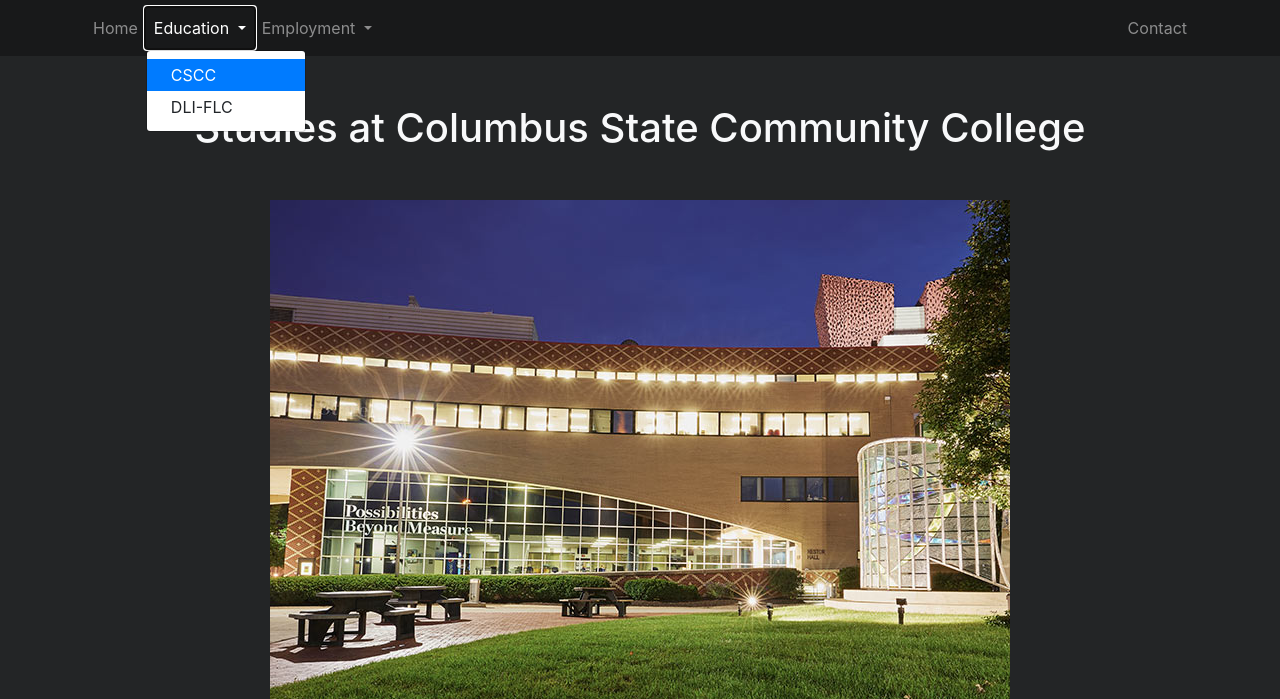
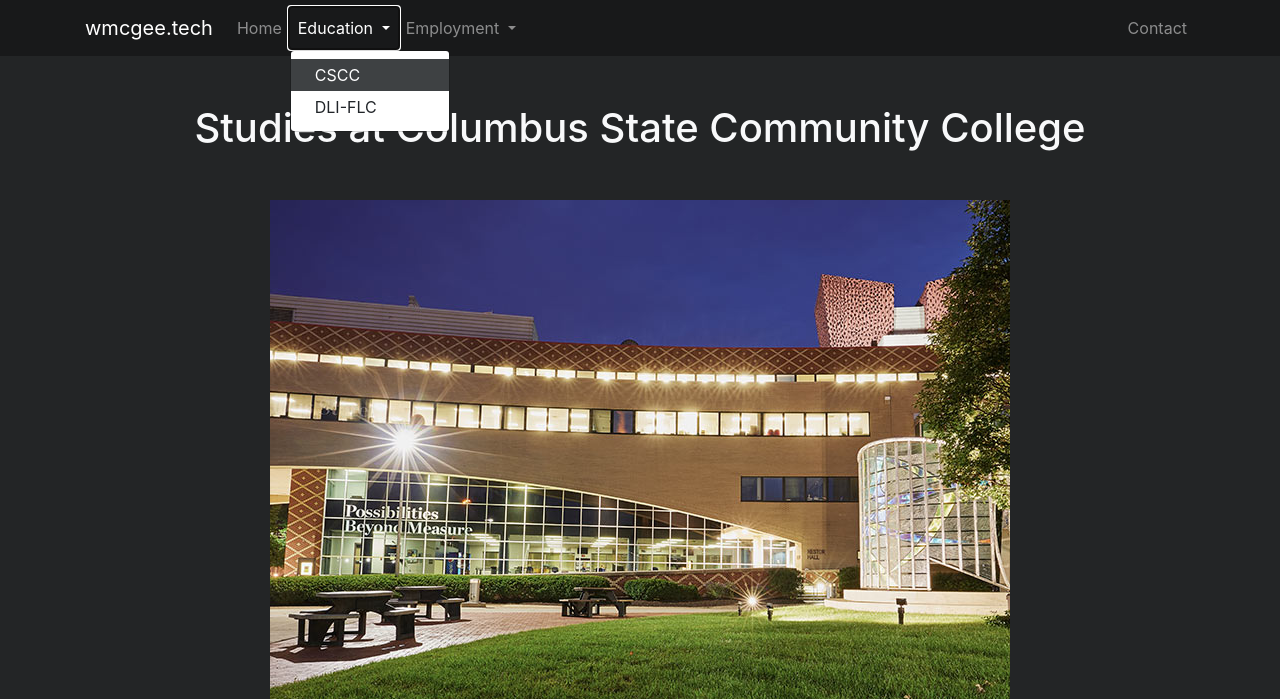
Before and after one commit to wmcgee3/my-website, a Flask app: page /education/cscc in a window 1280 px wide, after a click on "Education". Shown: the top 699 px of the page. Run offline with Flask 2, Linux system fonts and the light colour scheme; some libraries are stand-ins or nearby versions.

Commit message:
fix image widths and highlight color

```diff
--- a/my_website/static/css/style.css
+++ b/my_website/static/css/style.css
@@ -1,3 +1,7 @@
+img {
+  max-width: 100%;
+}
+
 .bigger {
   font-size: 1.25rem;
 }
@@ -8,6 +12,10 @@
 
 .bg-darkest {
   background-color: #18191a;
+}
+
+.dropdown-item.active, .dropdown-item:active {
+  background-color: #3e4143;
 }
 
 /* Sticky footer styles
--- a/my_website/templates/base.html
+++ b/my_website/templates/base.html
@@ -19,6 +19,7 @@
     <header>
         <nav class="navbar navbar-expand-lg navbar-dark bg-darkest border-dark">
             <div class="container">
+                <a class="navbar-brand" href="{{ url_for('main.home') }}">wmcgee.tech</a>
                 <button class="navbar-toggler" type="button" data-toggle="collapse"
                     data-target="#navbarSupportedContent" aria-controls="navbarSupportedContent" aria-expanded="false"
                     aria-label="Toggle navigation">
```
